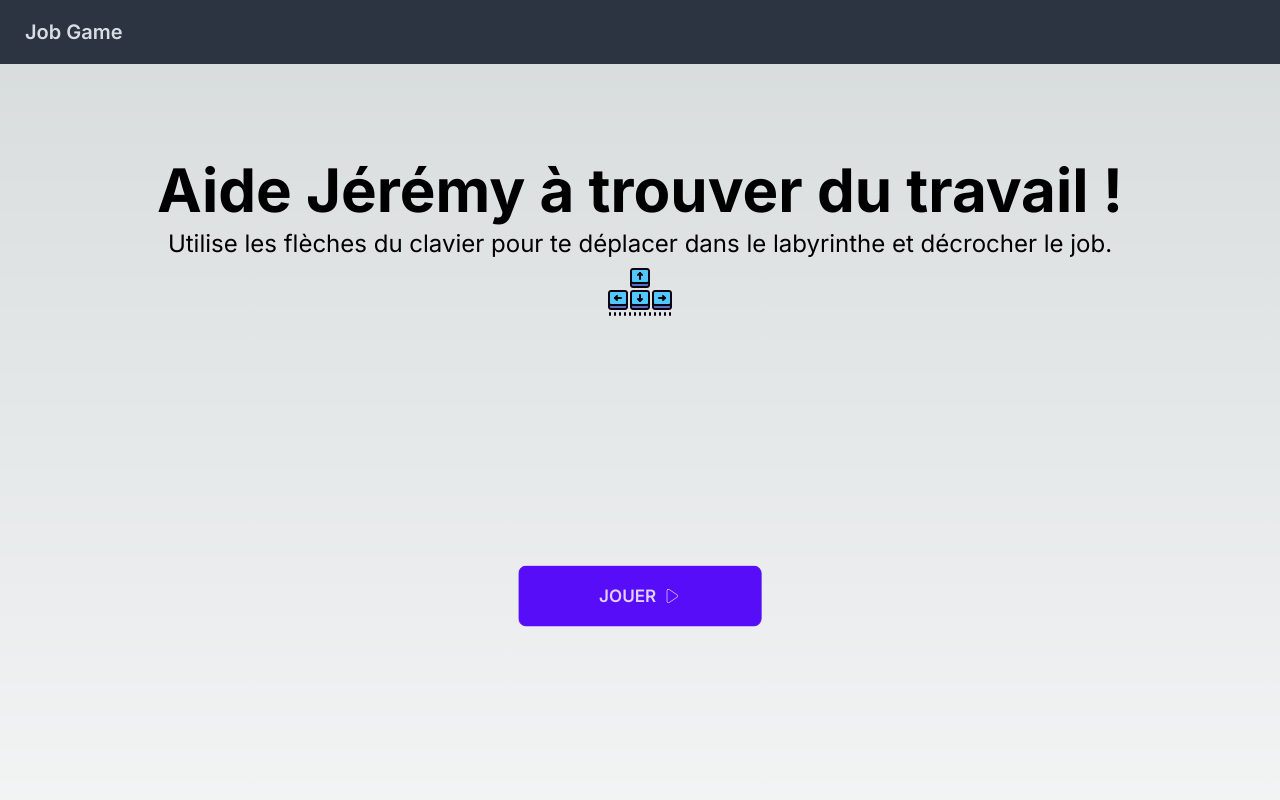
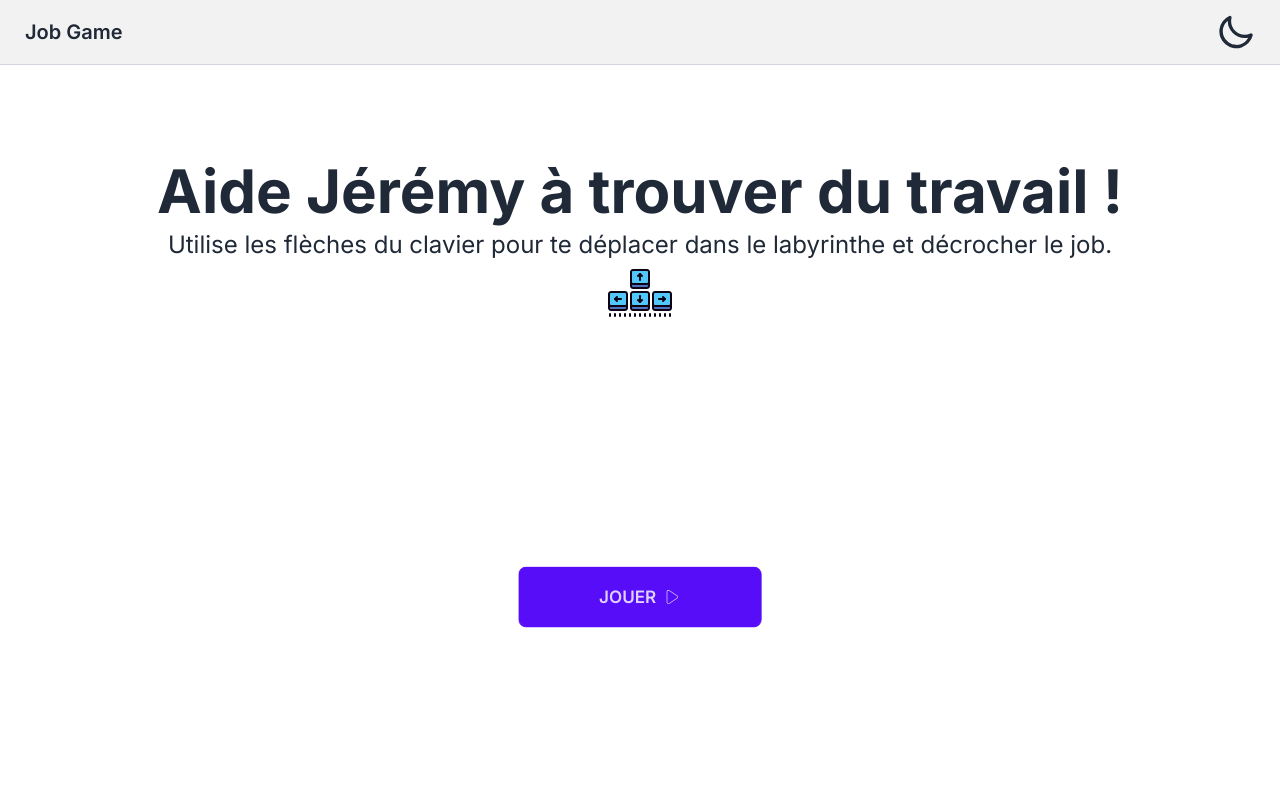
Before and after one commit to Jeremy-Desloovere/jobman, a Next.js app: page / in a window 1280 px wide. Shown: the top 800 px of the page. Built offline with nearby package versions, Linux system fonts and the light colour scheme.

Commit message:
set theme ok

```diff
--- a/src/app/game/page.tsx
+++ b/src/app/game/page.tsx
@@ -43,6 +43,7 @@ export default function GamePage() {
             setEndOfGame(true);
           } else {
             setWin(true);
+            // setPlay(false);
           }
         }
       } else setMessage("Vous ne pouvez pas aller dans cette direction");
@@ -66,13 +67,14 @@ export default function GamePage() {
     // console.log("next level");
     setLevel(level + 1);
     setWin(false);
+    // setPlay(true);
     setMessage("");
     setPosition(playground[level + 1].start);
   };
 
   return (
     <>
-      <div className="hidden w-2/3 min-h-[60vh] lg:flex justify-center items-center bg-black">
+      <div className="hidden w-2/3 min-h-[60vh] lg:flex justify-center items-center">
         {message && <Message message={message} />}
         {play ? (
           <div className="flex flex-col relative">
@@ -90,9 +92,9 @@ export default function GamePage() {
           </button>
         )}
         {win && (
-          <div className="absolute top-30 left-0 w-full h-full bg-black bg-opacity-50 flex justify-center items-center">
-            <div className="flex flex-col items-center">
-              <p className="text-3xl  text-center mb-3">
+          <div className="absolute top-30 left-0 w-full h-full  flex justify-center items-center">
+            <div className="flex flex-col items-center gap-4">
+              <p className="text-3xl  text-center mb-3 bg-success text-neutral p-4 rounded-lg transition-opacity  ">
                 Bravo, vous avez gagné !
               </p>
               <button
@@ -105,10 +107,14 @@ export default function GamePage() {
           </div>
         )}
         {endOfGame && (
-          <div className="absolute top-30 left-0 w-full h-full bg-black bg-opacity-50 flex justify-center items-center">
+          <div className="absolute top-30 left-0 w-full h-full  flex justify-center items-center">
             <div className="flex flex-col items-center gap-3">
-              <p className="text-3xl  text-center mb-3">Fin du jeu.</p>
-              <p className="text-xl mb-3">Merci pour votre participation.</p>
+              <p className="text-3xl  text-center mb-3 text-neutral">
+                Fin du jeu.
+              </p>
+              <p className="text-xl mb-3 text-neutral">
+                Merci pour votre participation.
+              </p>
 
               <button
                 className="btn btn-wide btn-lg btn-primary"
--- a/src/app/globals.css
+++ b/src/app/globals.css
@@ -2,7 +2,7 @@
 @tailwind components;
 @tailwind utilities;
 
-:root {
+/* :root {
   --foreground-rgb: 0, 0, 0;
   --background-start-rgb: 214, 219, 220;
   --background-end-rgb: 255, 255, 255;
@@ -24,4 +24,4 @@ body {
       rgb(var(--background-end-rgb))
     )
     rgb(var(--background-start-rgb));
-}
+} */
--- a/src/app/layout.tsx
+++ b/src/app/layout.tsx
@@ -31,7 +31,7 @@ export default function RootLayout({
   children: React.ReactNode;
 }) {
   return (
-    <html lang="en">
+    <html lang="en" data-theme="">
       <body className={inter.className}>
         <Header />
         <main className="flex min-h-screen flex-col items-center justify-between p-4 md:p-16 lg:p-24">
--- a/src/components/Footer.tsx
+++ b/src/components/Footer.tsx
@@ -2,7 +2,7 @@ import React from "react";
 
 export const Footer = () => {
   return (
-    <footer className="footer footer-center p-4 bg-base-300 text-base-content">
+    <footer className="footer footer-center p-4 bg-base-200 text-base-content">
       <aside>
         <p>Copyright © 2023 - All right reserved by Jérémy Desloovere</p>
       </aside>
--- a/src/components/Header.tsx
+++ b/src/components/Header.tsx
@@ -1,12 +1,14 @@
 import React from "react";
 import Link from "next/link";
+import ThemeSwitcher from "./ThemeSwitcher";
 
 export default function Header() {
   return (
-    <div className="navbar bg-neutral text-neutral-content">
+    <div className="flex justify-between navbar  bg-base-200  border-b-gray-300 border-b">
       <Link href="/" className="btn btn-ghost normal-case text-xl">
         Job Game
       </Link>
+      <ThemeSwitcher />
     </div>
   );
 }
--- /dev/null
+++ b/src/components/ThemeSwitcher.tsx
@@ -0,0 +1,45 @@
+"use client";
+import React, { useEffect, useState } from "react";
+
+const ThemeSwitcher = () => {
+  const [theme, setTheme] = useState("");
+
+  const handleToggle = () => {
+    theme === "light" ? setTheme("dark") : setTheme("light");
+    localStorage.setItem("theme", theme);
+    document.documentElement.setAttribute("data-theme", theme);
+  };
+
+  useEffect(() => {
+    let localTheme;
+    localTheme = localStorage.getItem("theme") || "light";
+    setTheme(localTheme);
+  }, []);
+
+  return (
+    <label className="swap swap-rotate px-4">
+      <input type="checkbox" onChange={handleToggle} />
+      <div className="swap-circle">
+        <div className="swap-circle-inner"></div>
+      </div>
+
+      <svg
+        className="swap-on fill-current w-10 h-10"
+        xmlns="http://www.w3.org/2000/svg"
+        viewBox="0 0 24 24"
+      >
+        <path d="M5.64,17l-.71.71a1,1,0,0,0,0,1.41,1,1,0,0,0,1.41,0l.71-.71A1,1,0,0,0,5.64,17ZM5,12a1,1,0,0,0-1-1H3a1,1,0,0,0,0,2H4A1,1,0,0,0,5,12Zm7-7a1,1,0,0,0,1-1V3a1,1,0,0,0-2,0V4A1,1,0,0,0,12,5ZM5.64,7.05a1,1,0,0,0,.7.29,1,1,0,0,0,.71-.29,1,1,0,0,0,0-1.41l-.71-.71A1,1,0,0,0,4.93,6.34Zm12,.29a1,1,0,0,0,.7-.29l.71-.71a1,1,0,1,0-1.41-1.41L17,5.64a1,1,0,0,0,0,1.41A1,1,0,0,0,17.66,7.34ZM21,11H20a1,1,0,0,0,0,2h1a1,1,0,0,0,0-2Zm-9,8a1,1,0,0,0-1,1v1a1,1,0,0,0,2,0V20A1,1,0,0,0,12,19ZM18.36,17A1,1,0,0,0,17,18.36l.71.71a1,1,0,0,0,1.41,0,1,1,0,0,0,0-1.41ZM12,6.5A5.5,5.5,0,1,0,17.5,12,5.51,5.51,0,0,0,12,6.5Zm0,9A3.5,3.5,0,1,1,15.5,12,3.5,3.5,0,0,1,12,15.5Z" />
+      </svg>
+
+      <svg
+        className="swap-off fill-current w-10 h-10"
+        xmlns="http://www.w3.org/2000/svg"
+        viewBox="0 0 24 24"
+      >
+        <path d="M21.64,13a1,1,0,0,0-1.05-.14,8.05,8.05,0,0,1-3.37.73A8.15,8.15,0,0,1,9.08,5.49a8.59,8.59,0,0,1,.25-2A1,1,0,0,0,8,2.36,10.14,10.14,0,1,0,22,14.05,1,1,0,0,0,21.64,13Zm-9.5,6.69A8.14,8.14,0,0,1,7.08,5.22v.27A10.15,10.15,0,0,0,17.22,15.63a9.79,9.79,0,0,0,2.1-.22A8.11,8.11,0,0,1,12.14,19.73Z" />
+      </svg>
+    </label>
+  );
+};
+
+export default ThemeSwitcher;
--- a/tailwind.config.js
+++ b/tailwind.config.js
@@ -19,5 +19,7 @@ module.exports = {
     },
   },
   plugins: [require("daisyui")],
-
+  daisyui: {
+    themes: ["light", "dark", "dracula"],
+  },
 };
```
